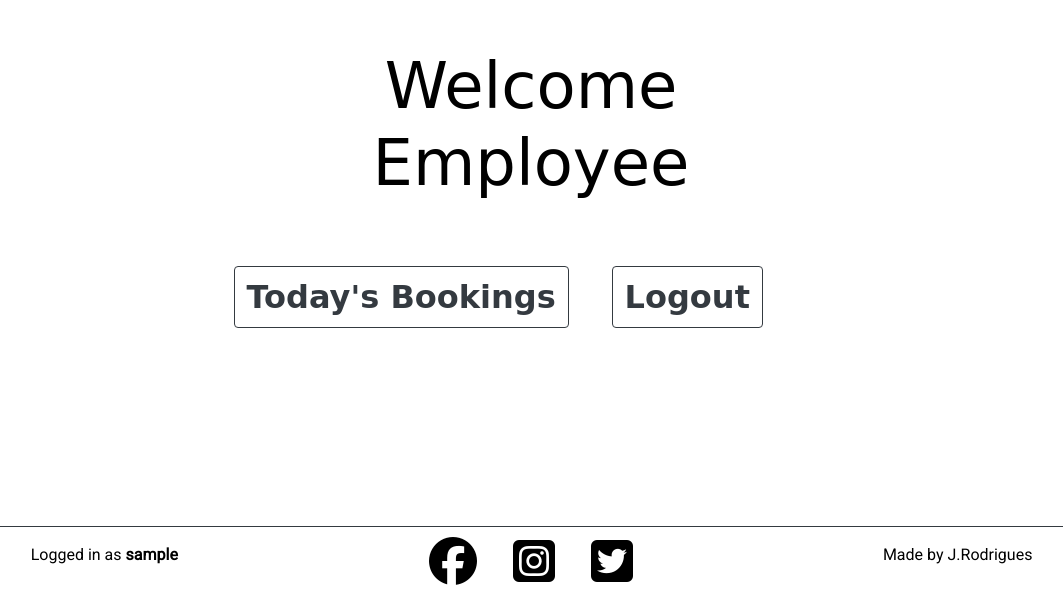
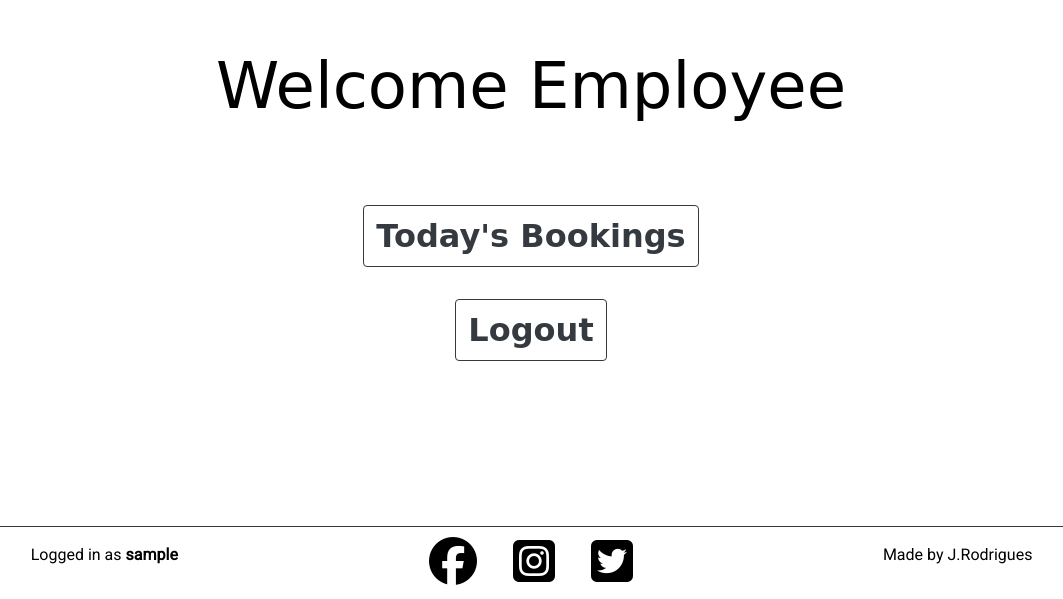
Before and after one commit to Joao4569/ocean-basket-restaurant, a Django app: page / in a window 1280 px wide. Shown: the part 201-800 px from the top of the page, without its empty margins (109-1172 px from the left). Run offline with Django 3.2, Linux system fonts and the light colour scheme; the visitor is signed in with stand-in values (Sample User, id 1); some libraries are stand-ins or nearby versions; some web fonts are replaced.

Commit message:
style: Re-structure bootstrap grid layout for all index.html use cases

```diff
--- a/static/css/style.css
+++ b/static/css/style.css
@@ -29,12 +29,6 @@ body {
 }
 
 /* footer */
-
-/* footer {
-  position: fixed;
-  left: 0;
-  bottom: 0;
-} */
 
 #social-links a {
   font-size: 3rem;
@@ -69,9 +63,9 @@ body {
   font-size: 1.5rem;
 }
 
-.responsive-width {
+/*.responsive-width {
   width: 50%;
-}
+} */
 
 /* forms */
 
--- a/templates/online_booking/index.html
+++ b/templates/online_booking/index.html
@@ -4,55 +4,60 @@
 
 {% if user.is_authenticated and user.is_staff and user.username == "StoreManager" %}
 
-  <div class="container text-center responsive-width">
+  <div class="row text-center">
+    <div class="col-12">
       <h2 class="heading mt-5 mb-3 font-elsie">Welcome Store Manager</h2>
     </div>
+  </div>
 
-  <div class="container w-50 my-5">
-    <div class="row text-center">
-      <div class="col-12 col-lg-6 py-3">
+  <div class="row text-center my-5">
+    <div class="col-12 py-3">
       <a href="view_booking_employee/" class="button-font btn btn-outline-dark font-elsie font-weight-bold">
         Today's Bookings
       </a>
     </div>
-      <div class="col-12 col-lg-6 py-3">
+    <div class="col-12 py-3">
       <a href="{% url 'account_logout' %}" class="button-font btn btn-outline-dark font-elsie font-weight-bold">
         Logout
       </a>
     </div>
   </div>
-  </div>
 
 {% elif user.is_authenticated and user.is_staff %}
 
-  <div class="container text-center responsive-width">
+  <div class="row text-center">
+    <div class="col-12">
       <h2 class="heading mt-5 mb-3 font-elsie">Welcome Employee</h2>
     </div>
+  </div>
 
-  <div class="container w-50 my-5">
-    <div class="row text-center">
-      <div class="col-12 col-lg-6 py-3">
+  <div class="row text-center my-5">
+    <div class="col-12 py-3">
       <a href="view_booking_employee/" class="button-font btn btn-outline-dark font-elsie font-weight-bold">
         Today's Bookings
       </a>
     </div>
-      <div class="col-12 col-lg-6 py-3">
+    <div class="col-12 py-3">
       <a href="{% url 'account_logout' %}" class="button-font btn btn-outline-dark font-elsie font-weight-bold">
         Logout
       </a>
     </div>
   </div>
-  </div>
 
 {% elif user.is_authenticated %}
 
-  <div class="container text-center responsive-width">
+  <div class="row text-center">
+    <div class="col-12">
       <h2 class="heading mt-5 mb-3 font-elsie">Welcome</h2>
+    </div>
+  </div>
+  <div class="row text-center">
+    <div class="col-12">
       <h3 class="sub-heading text-muted pb-5 font-elsie font-weight-bold">{{ user.first_name }} {{ user.last_name }}</h3>
     </div>
+  </div>
 
-  <div class="container w-50 my-5">
-    <div class="row text-center">
+  <div class="row my-5 text-center">
     <div class="col-12 py-3">
       <a href="create_booking/" class="button-font btn btn-outline-dark font-elsie font-weight-bold">
         Make a booking
@@ -67,7 +72,6 @@
       <a href="{% url 'account_logout' %}" class="button-font btn btn-outline-dark font-elsie font-weight-bold">
         Logout
       </a>
-      </div>
     </div>
   </div>
 
```
Lines whose indentation alone changed are shown as unchanged.
